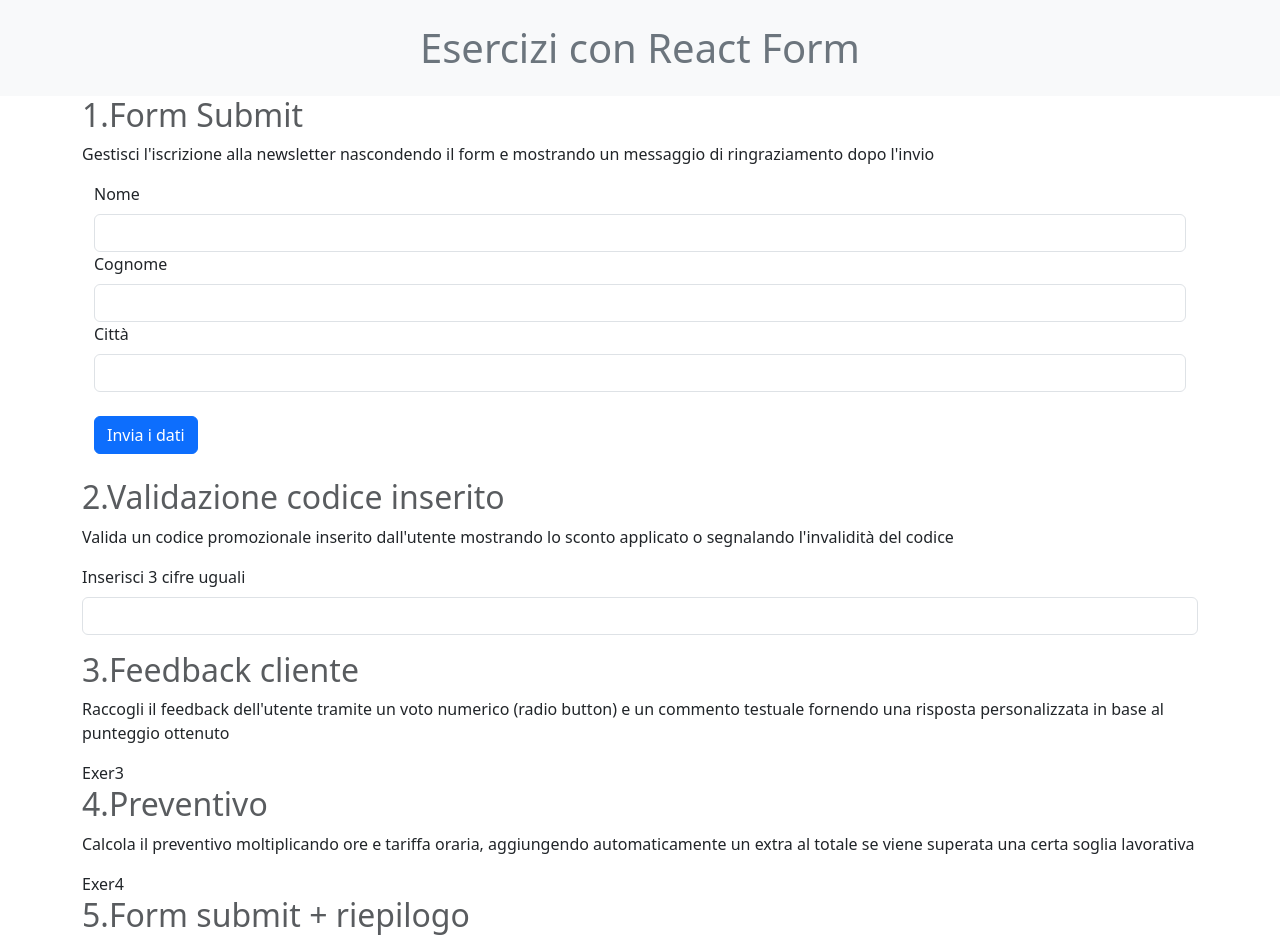
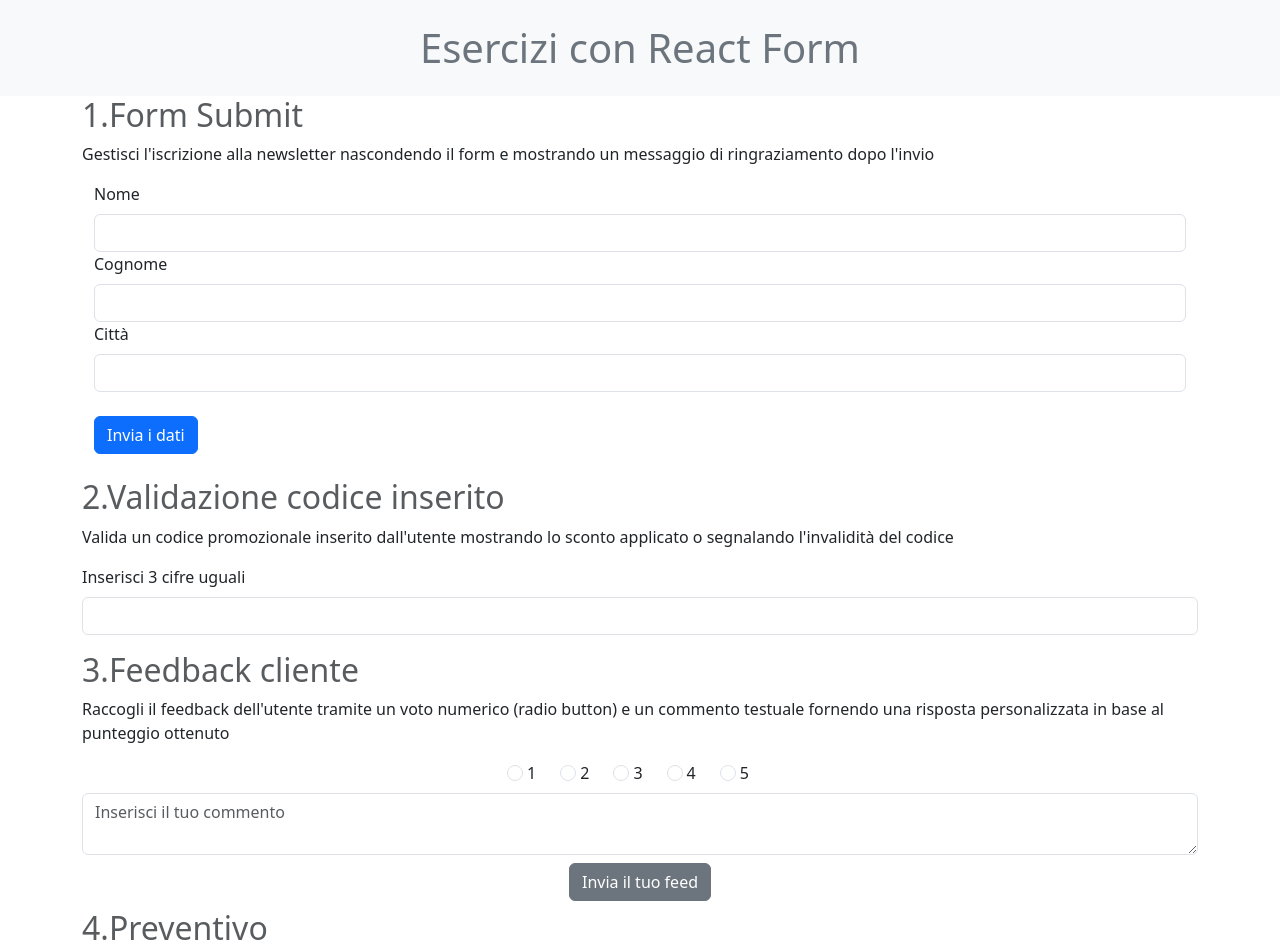
Before and after one commit to alice-rovere/react-form, a React (Vite) app: page / in a window 1280 px wide. Shown: the top 946 px of the page. Built offline with nearby package versions, Linux system fonts and the light colour scheme.

Commit message:
feat: implement Exer3 component with radio inputs and comment textarea

```diff
--- a/src/data/Exer3.jsx
+++ b/src/data/Exer3.jsx
@@ -1,3 +1,58 @@
 export default function Exer3() {
-  return <div>Exer3</div>;
+  return (
+    <div className="text-center">
+      <form>
+        <input
+          type="radio"
+          className="form-check-input me-1"
+          name="voto"
+          id="2"
+        />
+        <label className="form-label me-4" htmlFor="2">
+          1
+        </label>
+        <input
+          type="radio"
+          className="form-check-input me-1"
+          name="voto"
+          id="2"
+        />
+        <label className="form-label me-4" htmlFor="2">
+          2
+        </label>
+        <input
+          type="radio"
+          className="form-check-input me-1"
+          name="voto"
+          id="3"
+        />
+        <label className="form-label me-4" htmlFor="3">
+          3
+        </label>
+        <input
+          type="radio"
+          className="form-check-input me-1"
+          name="voto"
+          id="4"
+        />
+        <label className="form-label me-4" htmlFor="4">
+          4
+        </label>
+        <input
+          type="radio"
+          className="form-check-input me-1"
+          name="voto"
+          id="5"
+        />
+        <label className="form-label me-4" htmlFor="5">
+          5
+        </label>
+        <textarea
+          className="form-control"
+          placeholder="Inserisci il tuo commento "
+        ></textarea>
+        <button className="btn btn-secondary my-2">Invia il tuo feed</button>
+      </form>
+    </div>
+  );
 }
```
